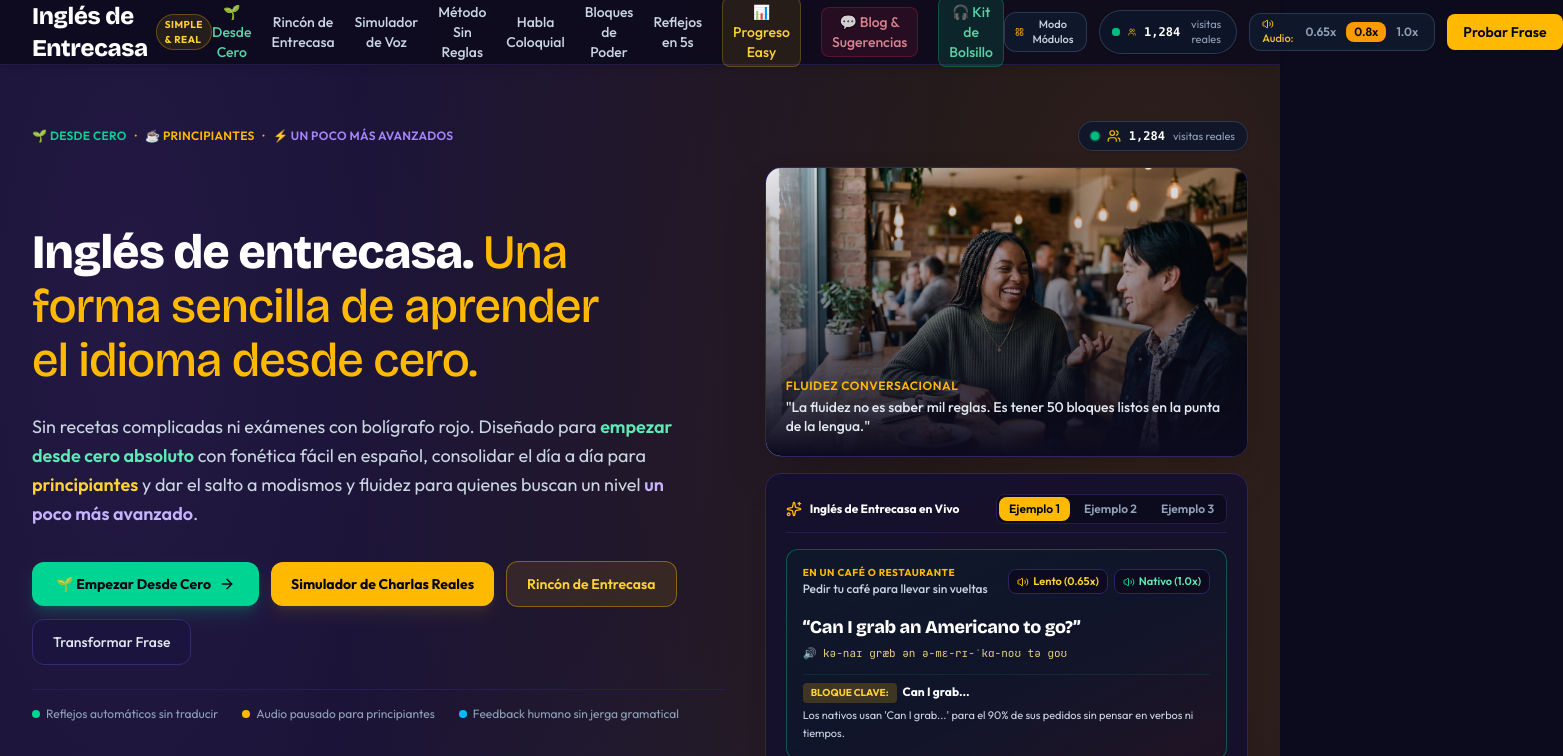
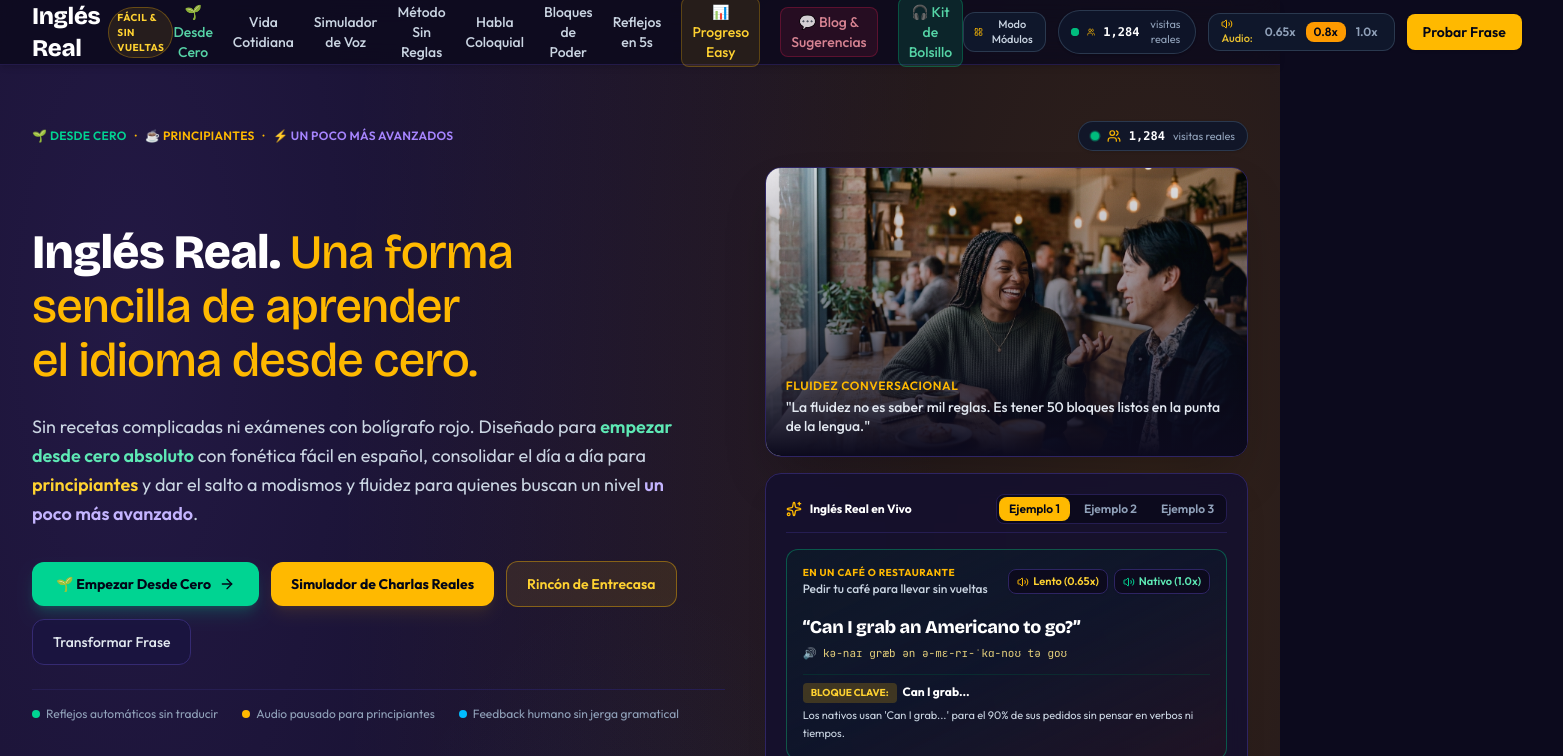
Before and after one commit to tarotistasonline-hash/Ingles-f-cil-, a React (Vite) app: page / in a window 1280 px wide. Shown: the top 756 px of the page, 1563 px wide, since content can reach past the window. Built offline with nearby package versions, Linux system fonts and the light colour scheme; no server answers.

Commit message:
refactor: rename branding to "Inglés Real"
Update application name and associated copy throughout the site to replace "Inglés de Entrecasa" with "Inglés Real" to better reflect the brand identity.

```diff
--- a/index.html
+++ b/index.html
@@ -3,8 +3,8 @@
   <head>
     <meta charset="UTF-8" />
     <meta name="viewport" content="width=device-width, initial-scale=1.0" />
-    <title>Inglés de Entrecasa - Una forma sencilla de aprender el idioma</title>
-    <meta name="description" content="Inglés de entrecasa: una forma sencilla de aprender el idioma. Habla con fluidez natural usando bloques de conversación real y reflejos del día a día, sin recetas gramaticales rígidas." />
+    <title>Inglés Real - Una forma sencilla de aprender el idioma</title>
+    <meta name="description" content="Inglés Real: una forma sencilla de aprender el idioma. Habla con fluidez natural usando bloques de conversación cotidiana y reflejos de la vida real, sin recetas gramaticales rígidas." />
     <meta name="robots" content="index, follow, max-image-preview:large, max-snippet:-1, max-video-preview:-1" />
     <link rel="canonical" href="https://ais-pre-tjt2vclyi7urss34qpdmmo-172786148761.us-east1.run.app/" />
 
@@ -12,21 +12,21 @@
     <meta name="google-site-verification" content="FGTI-T9Es5J8aPM4vKBrrt-P1kuG86zlMG9xr8wIKdU" />
     <meta name="google-site-verification" content="googlee814d7c05b3fbac6" />
 
-    <meta property="og:title" content="Inglés de Entrecasa - Una forma sencilla de aprender el idioma" />
-    <meta property="og:description" content="Inglés de entrecasa: una forma sencilla de aprender el idioma. Habla con fluidez natural usando bloques de conversación real y reflejos del día a día, sin recetas gramaticales rígidas." />
+    <meta property="og:title" content="Inglés Real - Una forma sencilla de aprender el idioma" />
+    <meta property="og:description" content="Inglés Real: una forma sencilla de aprender el idioma. Habla con fluidez natural usando bloques de conversación cotidiana y reflejos de la vida real, sin recetas gramaticales rígidas." />
     <meta property="og:type" content="website" />
     <meta property="og:locale" content="es_ES" />
-    <meta property="og:site_name" content="Inglés de Entrecasa" />
+    <meta property="og:site_name" content="Inglés Real" />
     <meta name="twitter:card" content="summary_large_image" />
-    <meta name="twitter:title" content="Inglés de Entrecasa - Una forma sencilla de aprender el idioma" />
-    <meta name="twitter:description" content="Inglés de entrecasa: una forma sencilla de aprender el idioma. Habla con fluidez natural usando bloques de conversación real y reflejos del día a día." />
+    <meta name="twitter:title" content="Inglés Real - Una forma sencilla de aprender el idioma" />
+    <meta name="twitter:description" content="Inglés Real: una forma sencilla de aprender el idioma. Habla con fluidez natural usando bloques de conversación cotidiana y reflejos del día a día." />
 
     <!-- Schema.org JSON-LD Structured Data for Google Rich Snippets -->
     <script type="application/ld+json">
     {
       "@context": "https://schema.org",
       "@type": "WebApplication",
-      "name": "Inglés de Entrecasa",
+      "name": "Inglés Real",
       "alternateName": "VibeEnglish Easy",
       "url": "https://ais-pre-tjt2vclyi7urss34qpdmmo-172786148761.us-east1.run.app/",
       "applicationCategory": "EducationalApplication",
--- a/src/components/CommunityBlog.tsx
+++ b/src/components/CommunityBlog.tsx
@@ -219,9 +219,9 @@ export const CommunityBlog: React.FC<CommunityBlogProps> = () => {
     const prefix = note.trim() ? `"${note.trim()}"\n\n` : '';
     if (post) {
       const snippet = post.content.length > 130 ? `${post.content.slice(0, 130)}...` : post.content;
-      return `${prefix}💬 "${post.title}"\nPor ${post.author} (${post.authorLevel}):\n"${snippet}"\n\nLeé más y sumate a la comunidad en Inglés de Entrecasa:`;
+      return `${prefix}💬 "${post.title}"\nPor ${post.author} (${post.authorLevel}):\n"${snippet}"\n\nLeé más y sumate a la comunidad en Inglés Real:`;
     }
-    return `${prefix}☕ ¡Te recomiendo 'Inglés de Entrecasa'! Una forma sencilla y relajada de aprender el idioma sin rodeos gramaticales ni vergüenza.\nMirá las opiniones y sugerencias de la comunidad:`;
+    return `${prefix}☕ ¡Te recomiendo 'Inglés Real'! Una forma sencilla y relajada de aprender el idioma sin rodeos gramaticales ni vergüenza.\nMirá las opiniones y sugerencias de la comunidad:`;
   };
 
   const handleCopyLink = async () => {
@@ -248,8 +248,8 @@ export const CommunityBlog: React.FC<CommunityBlogProps> = () => {
   const handleNativeShare = async () => {
     const url = getShareUrl(shareTargetPost);
     const title = shareTargetPost
-      ? `${shareTargetPost.title} - Inglés de Entrecasa`
-      : 'Inglés de Entrecasa - Blog y Comunidad';
+      ? `${shareTargetPost.title} - Inglés Real`
+      : 'Inglés Real - Blog y Comunidad';
     const text = getShareText(shareTargetPost, customShareNote);
 
     if (navigator.share) {
@@ -697,7 +697,7 @@ export const CommunityBlog: React.FC<CommunityBlogProps> = () => {
                 <div className="flex items-center justify-between text-[11px] text-slate-400">
                   <span className="font-semibold text-amber-400 flex items-center gap-1">
                     <Sparkles className="w-3 h-3 text-amber-400" />
-                    {shareTargetPost ? 'Aporte de la comunidad' : 'Inglés de Entrecasa'}
+                    {shareTargetPost ? 'Aporte de la comunidad' : 'Inglés Real'}
                   </span>
                   {shareTargetPost && (
                     <span className="text-slate-400">Por {shareTargetPost.author}</span>
--- a/src/components/EntrecasaGuide.tsx
+++ b/src/components/EntrecasaGuide.tsx
@@ -90,7 +90,7 @@ export const EntrecasaGuide: React.FC<EntrecasaGuideProps> = ({
         <div className="max-w-3xl mb-8">
           <div className="inline-flex items-center gap-2 px-3 py-1.5 rounded-full bg-amber-400/10 border border-amber-400/30 text-amber-300 text-xs font-semibold mb-3">
             <Coffee className="w-3.5 h-3.5 text-amber-400" />
-            <span>Inglés de Entrecasa · Una Forma Sencilla de Aprender</span>
+            <span>Inglés Real · Una Forma Sencilla de Aprender</span>
           </div>
           <h2 className="font-display text-2xl sm:text-3xl lg:text-4xl font-extrabold text-white tracking-tight leading-tight">
             El inglés que se habla en zapatillas y con una taza en la mano
--- a/src/components/FluencyDashboard.tsx
+++ b/src/components/FluencyDashboard.tsx
@@ -282,7 +282,7 @@ export const FluencyDashboard: React.FC<FluencyDashboardProps> = ({
               }`}
             >
               <Compass className="w-4 h-4" />
-              <span>Radar: 5 Pilares de Entrecasa</span>
+              <span>Radar: 5 Pilares de Fluidez Real</span>
             </button>
 
             <button
@@ -480,7 +480,7 @@ export const FluencyDashboard: React.FC<FluencyDashboardProps> = ({
 
               <div className="lg:col-span-5 space-y-4">
                 <h4 className="font-display text-lg font-bold text-white">
-                  Equilibrio de los 5 Pilares de Entrecasa
+                  Equilibrio de los 5 Pilares de Inglés Real
                 </h4>
                 <p className="text-xs text-slate-300 leading-relaxed">
                   La fluidez de la vida real no es saber 10,000 palabras aisladas, sino mantener un equilibrio
@@ -610,7 +610,7 @@ export const FluencyDashboard: React.FC<FluencyDashboardProps> = ({
                     <span>SpeakTweak Tool</span>
                   </div>
                   <p className="text-[11px] text-slate-400 mt-1">
-                    Convierte cualquier idea en inglés de entrecasa fluido.
+                    Convierte cualquier idea en inglés real y fluido.
                   </p>
                 </button>
               </div>
--- a/src/components/Footer.tsx
+++ b/src/components/Footer.tsx
@@ -8,10 +8,10 @@ export const Footer: React.FC<{ onNavigate: (tab: string) => void }> = ({ onNavi
         <div className="flex flex-col md:flex-row items-center justify-between gap-6 pb-8 border-b border-slate-800/80">
           <div className="space-y-1 text-center md:text-left">
             <span className="font-display text-xl font-bold text-white tracking-tight">
-              Inglés de Entrecasa
+              Inglés Real
             </span>
             <p className="text-xs text-slate-400 max-w-sm">
-              Una forma sencilla de aprender el idioma: fluidez en zapatillas, bloques de conversación real y cero recetas gramaticales rígidas.
+              Una forma sencilla de aprender el idioma: fluidez natural, bloques de conversación real y cero recetas gramaticales rígidas.
             </p>
           </div>
 
@@ -20,7 +20,7 @@ export const Footer: React.FC<{ onNavigate: (tab: string) => void }> = ({ onNavi
               onClick={() => onNavigate('entrecasa')}
               className="hover:text-amber-400 transition-colors cursor-pointer"
             >
-              Rincón de Entrecasa
+              Vida Cotidiana
             </button>
             <button
               onClick={() => onNavigate('simulator')}
--- a/src/components/Header.tsx
+++ b/src/components/Header.tsx
@@ -31,10 +31,10 @@ export const Header: React.FC<HeaderProps> = ({
           className="text-left group cursor-pointer focus:outline-none flex items-center gap-2"
         >
           <span className="font-display text-lg sm:text-2xl font-extrabold tracking-tight text-white group-hover:text-amber-400 transition-colors">
-            Inglés de Entrecasa
+            Inglés Real
           </span>
           <span className="hidden sm:inline-block text-[10px] font-bold text-amber-300 bg-amber-400/10 border border-amber-400/30 px-2 py-0.5 rounded-full uppercase tracking-wider">
-            Simple & Real
+            Fácil & Sin Vueltas
           </span>
         </button>
 
@@ -58,7 +58,7 @@ export const Header: React.FC<HeaderProps> = ({
                 : ''
             }`}
           >
-            Rincón de Entrecasa
+            Vida Cotidiana
           </button>
           <button
             onClick={() => setActiveTab('simulator')}
--- a/src/components/HeroSection.tsx
+++ b/src/components/HeroSection.tsx
@@ -81,7 +81,7 @@ export const HeroSection: React.FC<HeroSectionProps> = ({
           {/* Left Column: Proposition & CTAs */}
           <div className="lg:col-span-7 space-y-6">
             <h1 className="font-display text-3xl sm:text-4xl lg:text-5xl font-extrabold tracking-tight text-white leading-[1.12] text-balance">
-              Inglés de entrecasa.{' '}
+              Inglés Real.{' '}
               <span className="font-normal text-amber-400">
                 Una forma sencilla de aprender el idioma desde cero.
               </span>
@@ -178,7 +178,7 @@ export const HeroSection: React.FC<HeroSectionProps> = ({
                 <div className="flex items-center gap-2">
                   <Sparkles className="w-4 h-4 text-amber-400" />
                   <span className="text-xs font-bold text-white">
-                    Inglés de Entrecasa en Vivo
+                    Inglés Real en Vivo
                   </span>
                 </div>
                 <div className="flex gap-1 bg-[#0C0A1D] p-0.5 rounded-lg border border-[#251D52]">
--- a/src/components/OfflineKitSection.tsx
+++ b/src/components/OfflineKitSection.tsx
@@ -167,7 +167,7 @@ export const OfflineKitSection: React.FC<OfflineKitSectionProps> = ({
 
         <h1 className="font-display text-3xl sm:text-4xl lg:text-5xl font-extrabold text-white tracking-tight leading-tight text-balance">
           El Audio-Kit de Bolsillo:{' '}
-          <span className="text-amber-400">Inglés de Entrecasa Offline</span>
+          <span className="text-amber-400">Inglés Real Offline</span>
         </h1>
 
         <p className="text-base sm:text-lg text-slate-300 leading-relaxed text-pretty">
--- a/src/components/QuickDailyTip.tsx
+++ b/src/components/QuickDailyTip.tsx
@@ -332,7 +332,7 @@ export const QuickDailyTip: React.FC<QuickDailyTipProps> = ({
             💡 <strong className="text-amber-300">Regla de oro:</strong> {tip.ruleOfThumb}
           </p>
           <p className="text-slate-400 text-xs">
-            ✨ <span className="text-slate-300 font-semibold">Clave de entrecasa:</span> {tip.entrecasaInsight}
+            ✨ <span className="text-slate-300 font-semibold">Clave de la vida real:</span> {tip.entrecasaInsight}
           </p>
         </div>
 
--- a/src/components/SpeakTweakTool.tsx
+++ b/src/components/SpeakTweakTool.tsx
@@ -79,7 +79,7 @@ export const SpeakTweakTool: React.FC<SpeakTweakToolProps> = ({ currentSpeed })
             <span>Transformador a Inglés Coloquial</span>
           </div>
           <h2 className="font-display text-2xl sm:text-3xl font-bold tracking-tight text-white">
-            Tu Frase en Inglés de Entrecasa: Sencillo y Coloquial
+            Tu Frase en Inglés Real: Sencillo y Coloquial
           </h2>
           <p className="text-slate-300 text-sm sm:text-base leading-relaxed">
             Escribe cómo dirías una idea en español o en inglés. Obtén al instante el bloque
--- a/src/services/fluencyTracker.ts
+++ b/src/services/fluencyTracker.ts
@@ -254,7 +254,7 @@ export function getFluencyDashboardData(): FluencyDashboardData {
   // Best gym score
   const gymBestScore = state.gymScores.length > 0 ? Math.max(...state.gymScores) : 90;
 
-  // 2. Pillars for RadarChart (5 Core Pillars of "Inglés de Entrecasa")
+  // 2. Pillars for RadarChart (5 Core Pillars of "Inglés Real")
   const pillars: PillarScore[] = [
     {
       pillar: 'Reflejos (< 5 seg)',
```
